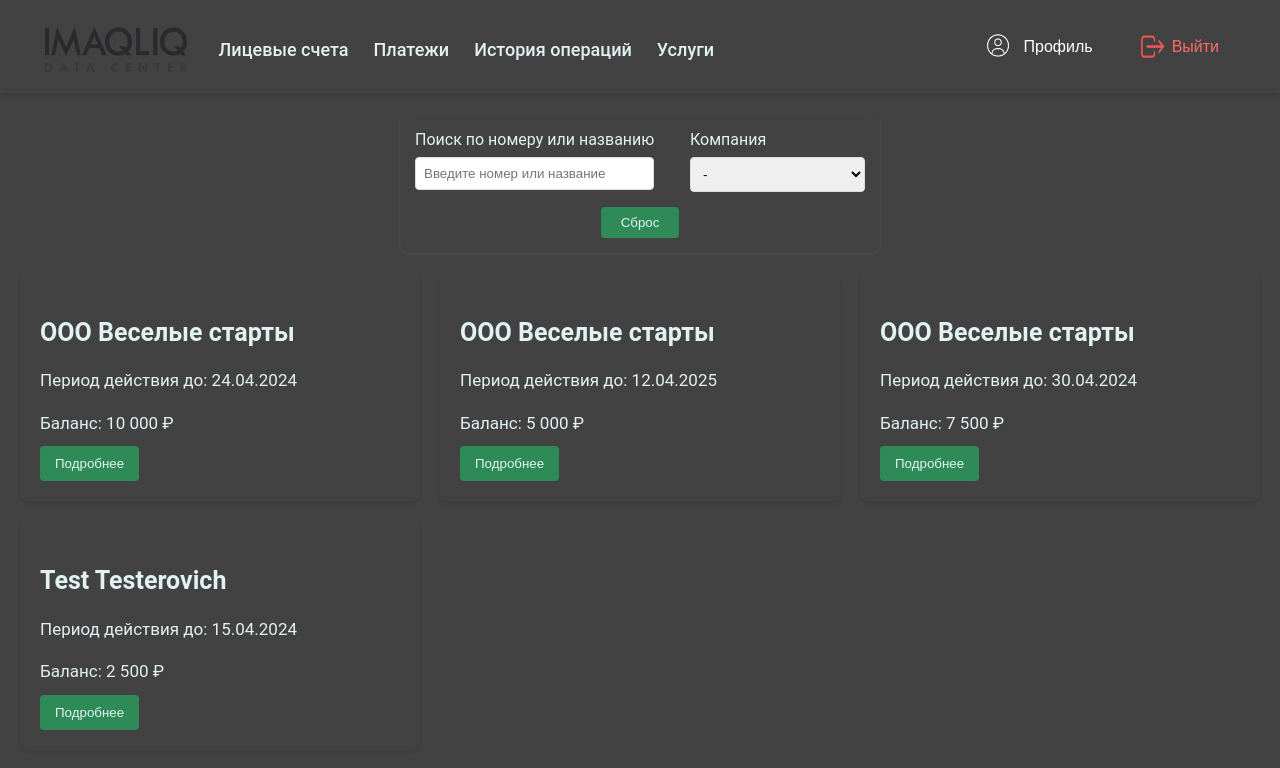
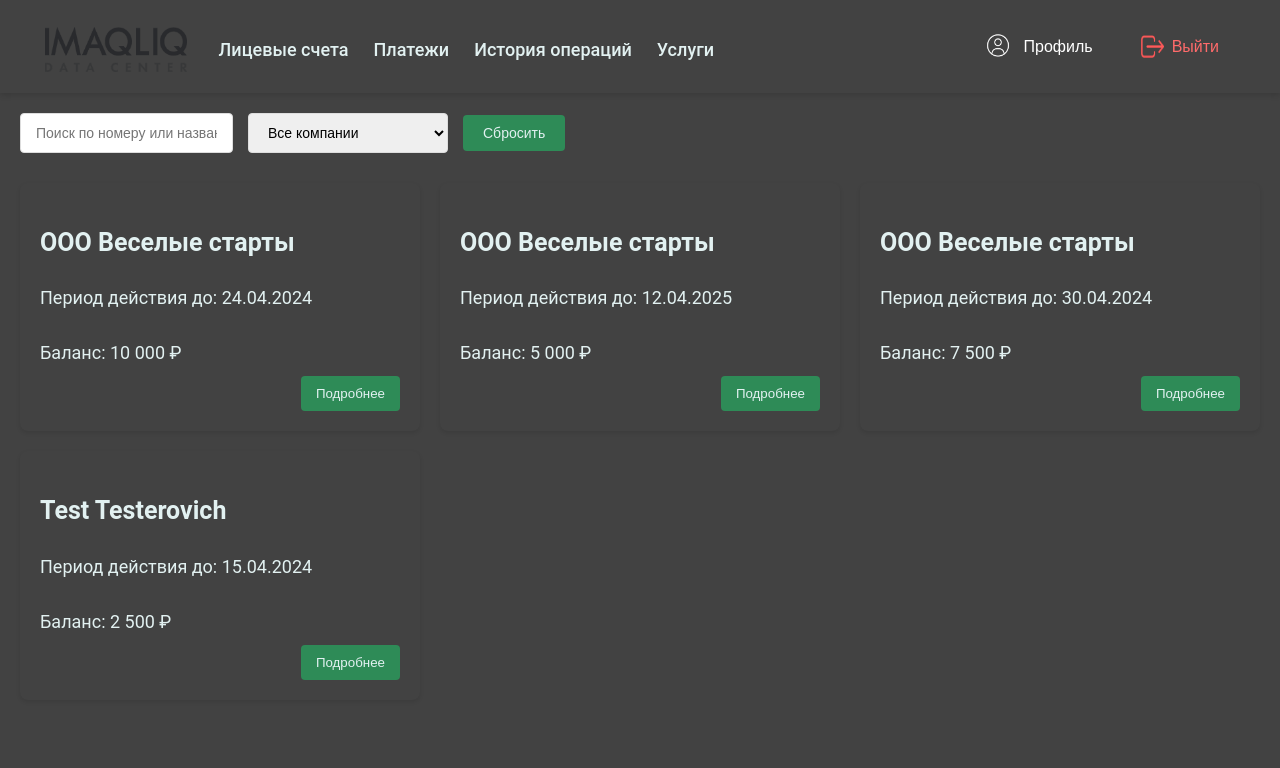
Before and after one commit to KudesnikRaph/register-form, a React (Vite) app in the folder register-form/: page /accounts in a window 1280 px wide. Shown: the top 768 px of the page. Built offline with nearby package versions, Linux system fonts and the light colour scheme.

Commit message:
changed the position of buttons and search

```diff
--- a/register-form/src/pages/accounts/PageAccounts.css
+++ b/register-form/src/pages/accounts/PageAccounts.css
@@ -1,5 +1,6 @@
 .accounts-page {
     padding: 20px;
+    font-family: "PT Sans", Roboto, "Segoe UI", sans-serif;
     background-color: var(--ugletelecom-black);
     min-height: 100vh;
 }
@@ -10,58 +11,56 @@
     text-align: center;
 }
 
-.filter-section {
-    max-width: 450px;
-    margin: 0 auto;
+/* --- Верстка поиска и выбора компании --- */
+.search-section {
+    margin-bottom: 30px;
     display: flex;
-    flex-direction: column;
-    gap: 15px;
-    margin-bottom: 20px;
-    background-color: var(--ugletelecom-black);
-    padding: 15px;
-    border-radius: 9px;
-    box-shadow: 0 1px 3px rgba(156, 149, 149, 0.199);
+    justify-content: flex-start;
 }
 
-.filter-row {
+.search-container {
     display: flex;
-    flex-direction: row;
-    justify-content: space-between;
+    align-items: center;
     gap: 15px;
 }
 
-.filter-field {
+.search-fields {
     display: flex;
-    flex-direction: column;
-    gap: 5px;
-    color: var(--ugletelecom-grey)
+    gap: 15px;
 }
 
-.filter-input, .filter-select {
-    padding: 8px;
+.search-input {
+    padding: 10px 15px;
     border: 1px solid #ddd;
     border-radius: 4px;
+    flex-grow: 1;
+    font-size: 14px;
 }
 
-.button-group {
-    display: flex;
-    justify-content: space-around;
-    gap: 10px;
+.company-select {
+    padding: 10px 15px;
+    border: 1px solid #ddd;
+    border-radius: 4px;
+    font-size: 14px;
+    min-width: 200px;
 }
 
 .reset-button {
     background-color: var(--ugletelecom-green);
     color: var(--ugletelecom-grey);
     border: none;
-    padding: 8px 20px;
+    padding: 10px 20px;
     border-radius: 4px;
     cursor: pointer;
     transition: background-color 0.2s;
+    font-size: 14px;
 }
 
 .reset-button:hover {
     background-color: #45a049;
 }
+
+/* --- Остальная часть стилей --- */
 
 .accounts-container {
     display: grid;
@@ -75,6 +74,11 @@
     border-radius: 8px;
     box-shadow: 0 2px 4px rgba(0, 0, 0, 0.1);
     transition: transform 0.2s ease-in-out;
+
+    /* flex-контейнер с вертикальным направлением */
+    display: flex;
+    flex-direction: column;
+    min-height: 180px; /* чтобы кнопка прижималась к низу */
 }
 
 .account-card:hover {
@@ -83,12 +87,12 @@
 
 .account-name {
     font-size: 25px;
-    color:var(--ugletelecom-grey);
+    color: var(--ugletelecom-grey);
     margin-bottom: 5px;
 }
 
 .account-period, .account-balance {
-    font-size: 17px;
+    font-size: 18px;
     color: var(--ugletelecom-grey);
     margin-bottom: 10px;
 }
@@ -101,13 +105,14 @@
     border-radius: 4px;
     cursor: pointer;
     transition: background-color 0.2s ease-in-out;
+    align-self: flex-end;
+    margin-top: auto;
 }
 
 .details-button:hover {
     background-color: var(--ugletelecom-light-green);
 }
 
-/* Стили модального окна */
 .modal-overlay {
     position: fixed;
     top: 0;
@@ -175,6 +180,7 @@
     margin-bottom: 10px;
 }
 
+
 .modal-body ul {
     padding-left: 20px;
 }
@@ -182,7 +188,6 @@
 .modal-body li {
     margin-bottom: 5px;
 }
-
 
 @media (max-width: 768px) {
     .accounts-container {
--- a/register-form/src/pages/accounts/PageAccounts.jsx
+++ b/register-form/src/pages/accounts/PageAccounts.jsx
@@ -7,8 +7,7 @@ function Accounts() {
         {
             id: '1f6fbc27-6ea8-407f-a90a-09a08d076720',
             name: 'ООО Веселые старты',
-            status: '12323231',
-            company: 'ООО Веселые старты',
+            status: 'Активен',
             balance: '10 000 ₽',
             currency: 'руб',
             accountNumber: '1f6fbc27-6ea8-407f-a90a-09a08d076720',
@@ -20,8 +19,7 @@ function Accounts() {
         {
             id: 'test-acct',
             name: 'ООО Веселые старты',
-            status: '',
-            company: 'ООО Веселые старты',
+            status: 'Не активен',
             balance: '5 000 ₽',
             currency: 'руб',
             accountNumber: 'test счет',
@@ -33,8 +31,7 @@ function Accounts() {
         {
             id: 'eb8d2c12-03c2-486f-9545-ad33d27415f5',
             name: 'ООО Веселые старты',
-            status: '',
-            company: 'ООО Веселые старты',
+            status: 'Активен',
             balance: '7 500 ₽',
             currency: 'руб',
             accountNumber: 'eb8d2c12-03c2-486f-9545-ad33d27415f5',
@@ -46,8 +43,7 @@ function Accounts() {
         {
             id: 'courier-acct',
             name: 'Test Testerovich',
-            status: '',
-            company: 'Test Testerovich',
+            status: 'Активен',
             balance: '2 500 ₽',
             currency: 'руб',
             accountNumber: 'Счет Курьера',
@@ -82,10 +78,6 @@ function Accounts() {
         setFilteredAccounts(results);
     }, [selectedCompany, accounts, searchQuery]);
 
-    const handleCompanyChange = (e) => {
-        setSelectedCompany(e.target.value);
-    };
-
     const handleAccountClick = (account) => {
         setSelectedAccount(account);
     };
@@ -94,50 +86,44 @@ function Accounts() {
         setSelectedAccount(null);
     };
 
-    const handleSearchChange = (e) => {
-        setSearchQuery(e.target.value);
-    };
-
-    const handleResetFilter = () => {
-        setSelectedCompany('');
-        setSearchQuery('');
-    };
-
     return (
         <>
         <MenuHeader />
         <div className="accounts-page">
 
-            <div className="filter-section">
-                <div className="filter-row">
-                    <div className="filter-field">
-                        <label>Поиск по номеру или названию</label>
+
+            <div className="search-section">
+                <div className="search-container">
+                    <div className="search-fields">
                         <input
                             type="text"
-                            className="filter-input"
-                            placeholder="Введите номер или название"
+                            className="search-input"
+                            placeholder="Поиск по номеру или названию"
                             value={searchQuery}
-                            onChange={handleSearchChange}
-                            />
-                    </div>
-
-                    <div className="filter-field">
-                        <label>Компания</label>
+                            onChange={(e) => setSearchQuery(e.target.value)}
+                        />
                         <select
                             value={selectedCompany}
-                            onChange={handleCompanyChange}
-                            className="filter-select"
-                            >
-                            <option value="">-</option>
-                            {companies.map(company => (
-                                <option key={company} value={company}>{company}</option>
+                            onChange={(e) => setSelectedCompany(e.target.value)}
+                            className="company-select"
+                        >
+                            <option value="">Все компании</option>
+                            {companies.map((c) => (
+                                <option key={c} value={c}>
+                                    {c}
+                                </option>
                             ))}
                         </select>
                     </div>
-                </div>
-
-                <div className="button-group">
-                    <button className="reset-button" onClick={handleResetFilter}>Сброс</button>
+                    <button
+                        className="reset-button"
+                        onClick={() => {
+                            setSelectedCompany('');
+                            setSearchQuery('');
+                        }}
+                    >
+                        Сбросить
+                    </button>
                 </div>
             </div>
 
@@ -160,7 +146,6 @@ function Accounts() {
                             <button className="close-button" onClick={closeModal}>×</button>
                         </div>
                         <div className="modal-body">
-                            <p><b>Компания:</b> {selectedAccount.company}</p>
                             <p><b>Статус:</b> {selectedAccount.status}</p>
                             <p><b>Номер счёта:</b> {selectedAccount.accountNumber}</p>
                             <p><b>Примечания:</b> {selectedAccount.notes}</p>
@@ -175,7 +160,7 @@ function Accounts() {
                 </div>
             )}
         </div>
-            </>
+        </>
     );
 }
 
```
